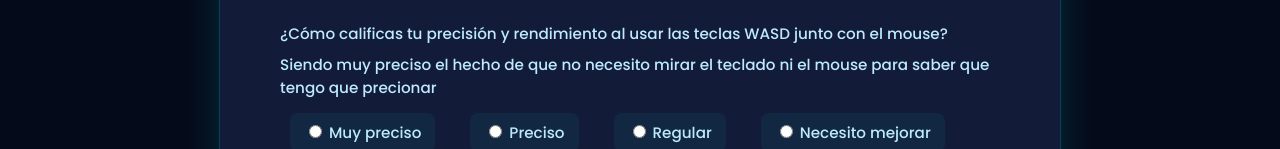
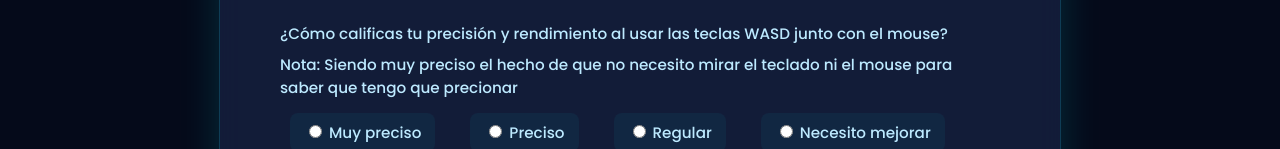
Before and after one commit to JeanAlexander/waspend-code-test, a website: page encuesta.html in a window 1280 px wide. Shown: the part 1041-1190 px from the top of the page. Drawn offline with Linux system fonts and the light colour scheme.

```diff
--- a/encuesta.html
+++ b/encuesta.html
@@ -68,7 +68,7 @@
 
         <div class="form-group">
           <label>¿Cómo calificas tu precisión y rendimiento al usar las teclas WASD junto con el mouse?</label>
-          <label>Siendo muy preciso el hecho de que no necesito mirar el teclado ni el mouse para saber que tengo que precionar</label>
+          <label>Nota: Siendo muy preciso el hecho de que no necesito mirar el teclado ni el mouse para saber que tengo que precionar</label>
           <div class="radio-group">
             <label><input type="radio" name="pregunta5" value="Muy preciso"> Muy preciso</label>
             <label><input type="radio" name="pregunta5" value="Preciso"> Preciso</label>
```
